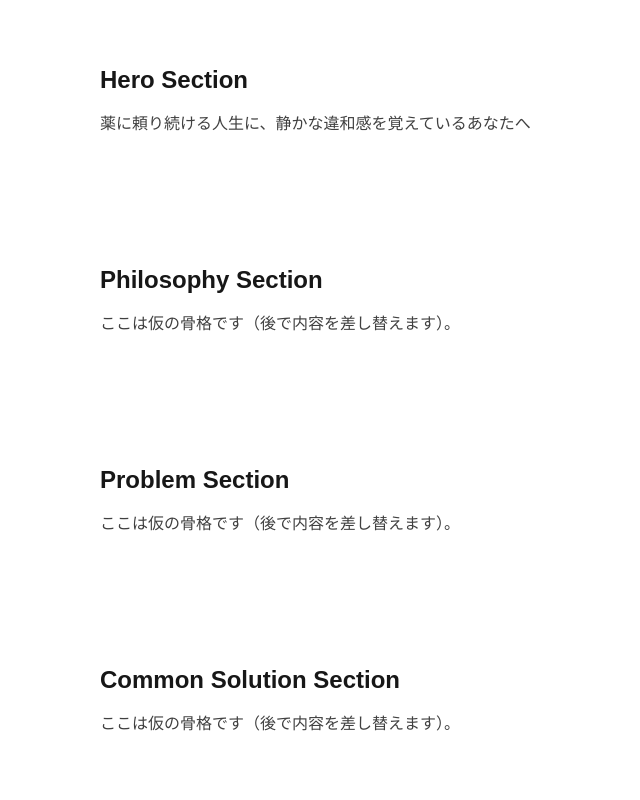
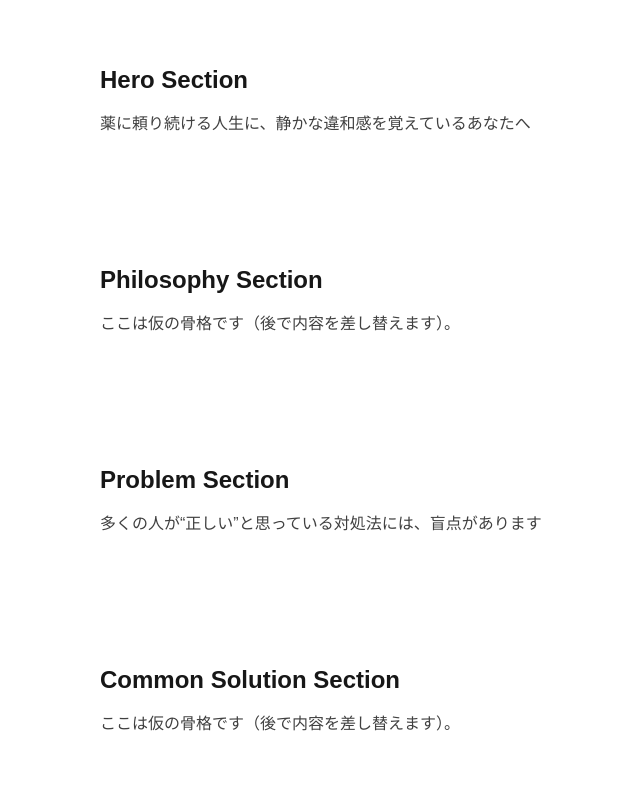
Before and after one commit to takakomaki/kekkankakumei, a Next.js app in the folder app-web/: page / in a window 1280 px wide. Shown: the top 800 px of the page, without its empty margins (28-668 px from the left). Built offline with nearby package versions, Linux system fonts and the light colour scheme.

Commit message:
Update problem section text content

```diff
--- a/app-web/app/components/sections/problem-section.tsx
+++ b/app-web/app/components/sections/problem-section.tsx
@@ -4,7 +4,7 @@ export function ProblemSection() {
       <div className="mx-auto w-full max-w-5xl">
         <h2 className="text-2xl font-bold">Problem Section</h2>
         <p className="mt-4 text-neutral-700">
-          ここは仮の骨格です（後で内容を差し替えます）。
+          多くの人が“正しい”と思っている対処法には、盲点があります
         </p>
       </div>
     </section>
```
